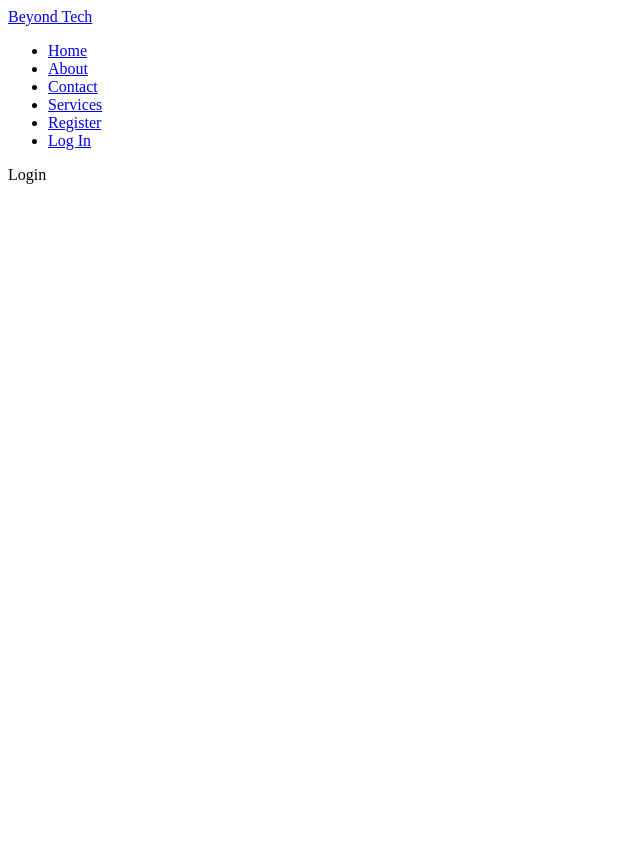
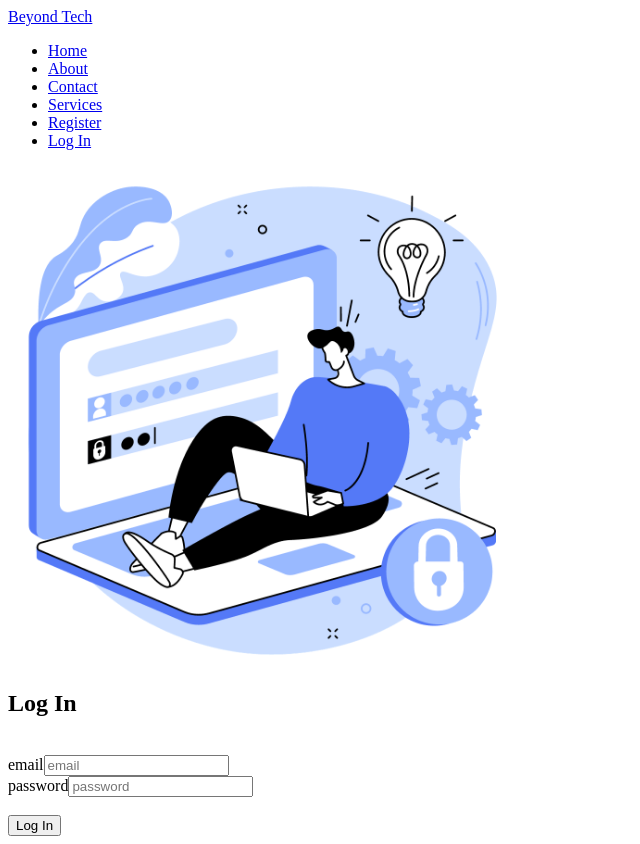
Before and after one commit to Deepak-647/MERN-PRACTICE, a React (Vite) app in the folder client/: page /login in a window 1280 px wide. Shown: the whole page, without its empty margins (0-640 px from the left). Before the commit the page ends 800 px from the top, so only its background shows below. Built offline with nearby package versions, Linux system fonts and the light colour scheme.

Commit message:
Creating Log In Page & stored Form data in React State Variable

```diff
--- a/client/src/pages/Login.jsx
+++ b/client/src/pages/Login.jsx
@@ -1,8 +1,80 @@
-
+import { useState } from "react";
 
 const Login = () => {
+  const [user, setUser] = useState({
+    email: "",
+    password: "",
+  });
+  const handleInput = (e) => {
+    let name = e.target.name;
+    let value = e.target.value;
+
+    setUser({
+      ...user,
+      [name]:value,
+    })
+  };
+
+  const handleSubmit =(e)=>{
+    e.preventDefault();
+
+  }
   return (
-    <div>Login</div>
+    <div>
+      <section>
+        <main>
+          <div className="section-registration">
+            <div className="container grid grid-two-cols">
+              <div className="registration-image">
+                <img
+                  src="/images/login.png"
+                  alt="registration-image"
+                  width="500"
+                  height="500"
+                />
+              </div>
+              <div className="registration-form">
+                <h1 className="main-heading mb-3">Log In</h1>
+                <br />
+                <form onSubmit={handleSubmit}>
+                  <div>
+                    <label htmlFor="email">email</label>
+                    <input
+                      type="email"
+                      name="email"
+                      placeholder="email"
+                      id="email"
+                      required
+                      autoComplete="off"
+                      value={user.email}
+                      onChange={handleInput}
+                    />
+                  </div>
+
+                  <div>
+                    <label htmlFor="password">password</label>
+                    <input
+                      type="password"
+                      name="password"
+                      placeholder="password"
+                      id="password"
+                      required
+                      autoComplete="off"
+                      value={user.password}
+                      onChange={handleInput}
+                    />
+                  </div>
+                  <br />
+                  <button type="submit" className="btn btn-submit">
+                    Log In
+                  </button>
+                </form>
+              </div>
+            </div>
+          </div>
+        </main>
+      </section>
+    </div>
   )
 }
 
```
